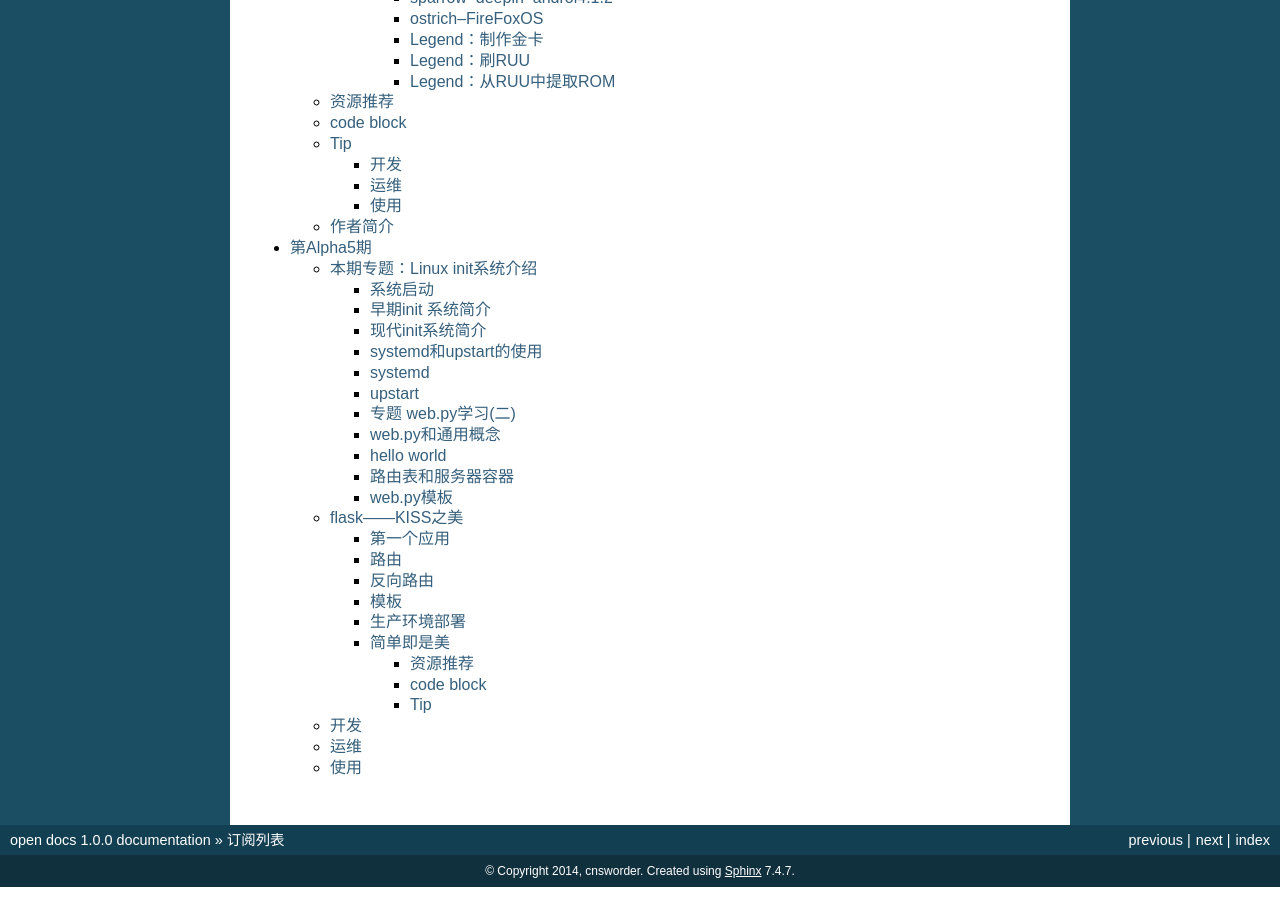
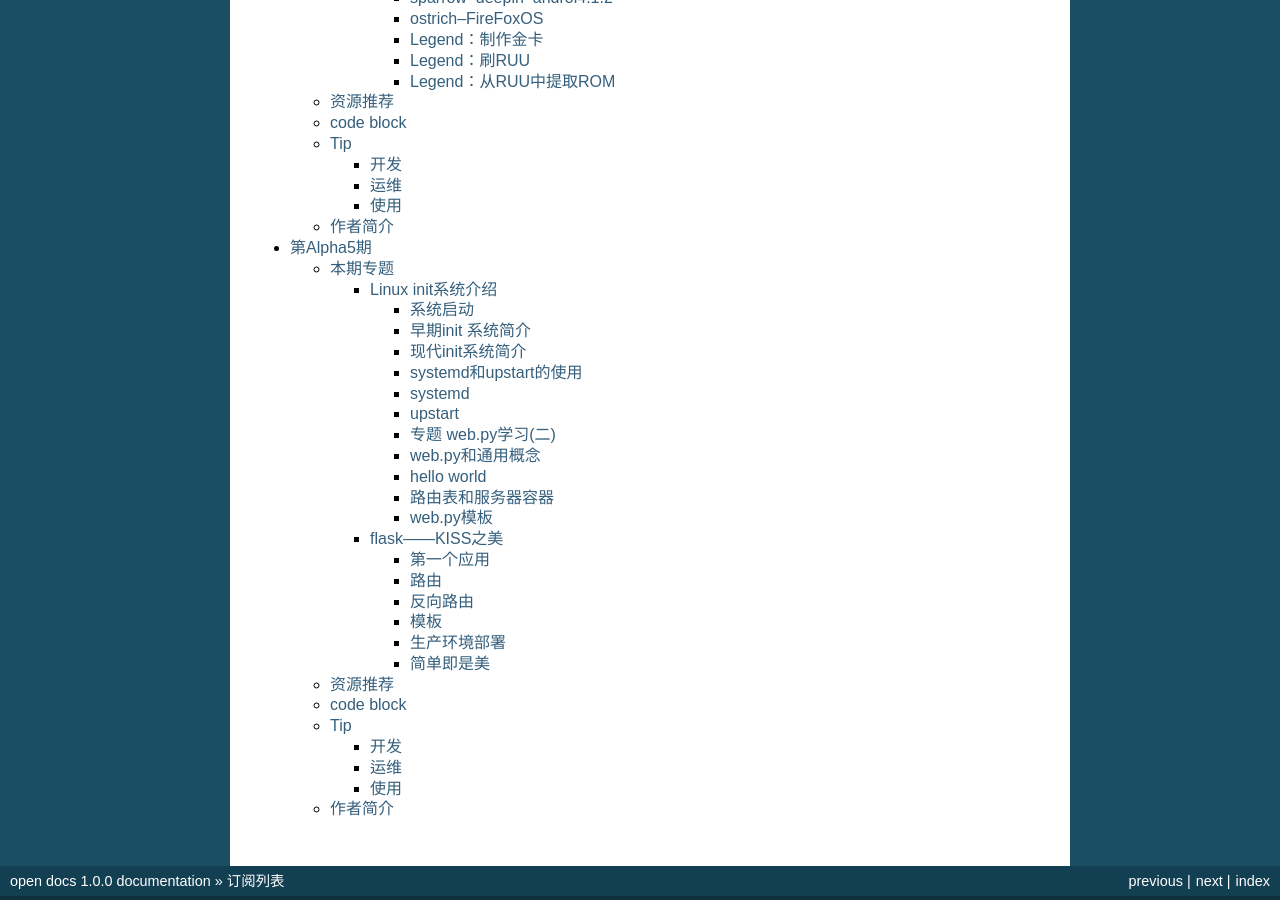
Before and after one commit to cnsworder/docs, a Sphinx documentation site: the page built from source/publication.rst, in a window 1280 px wide and 900 px high, scrolled down 1504 px. Built offline with Sphinx 7.4.7, drawn with Linux system fonts in a browser that asks for light colours; formulas are drawn with MathJax 3; pages that are not in the unit, such as notebooks, are missing from menus.

Commit message:
语法修改

```diff
--- a/source/publication/alpha5.rst
+++ b/source/publication/alpha5.rst
@@ -8,7 +8,10 @@
 《GNU/Linux Developer》第 **Aplha5** 期和大家见面了，本期 *郎中* 将为大家带来专题 **Linux init系统介绍** 和 **flask--kiss之美**, *ownone* 继续 **web.py** 之旅 。
 
 
-本期专题：Linux init系统介绍
+本期专题
+---------------------
+
+Linux init系统介绍
 ^^^^^^^^^^^^^^^^^^^^^^^^^^^^^^^^^^^^^^
 **作者：江湖郎中**
 
```
